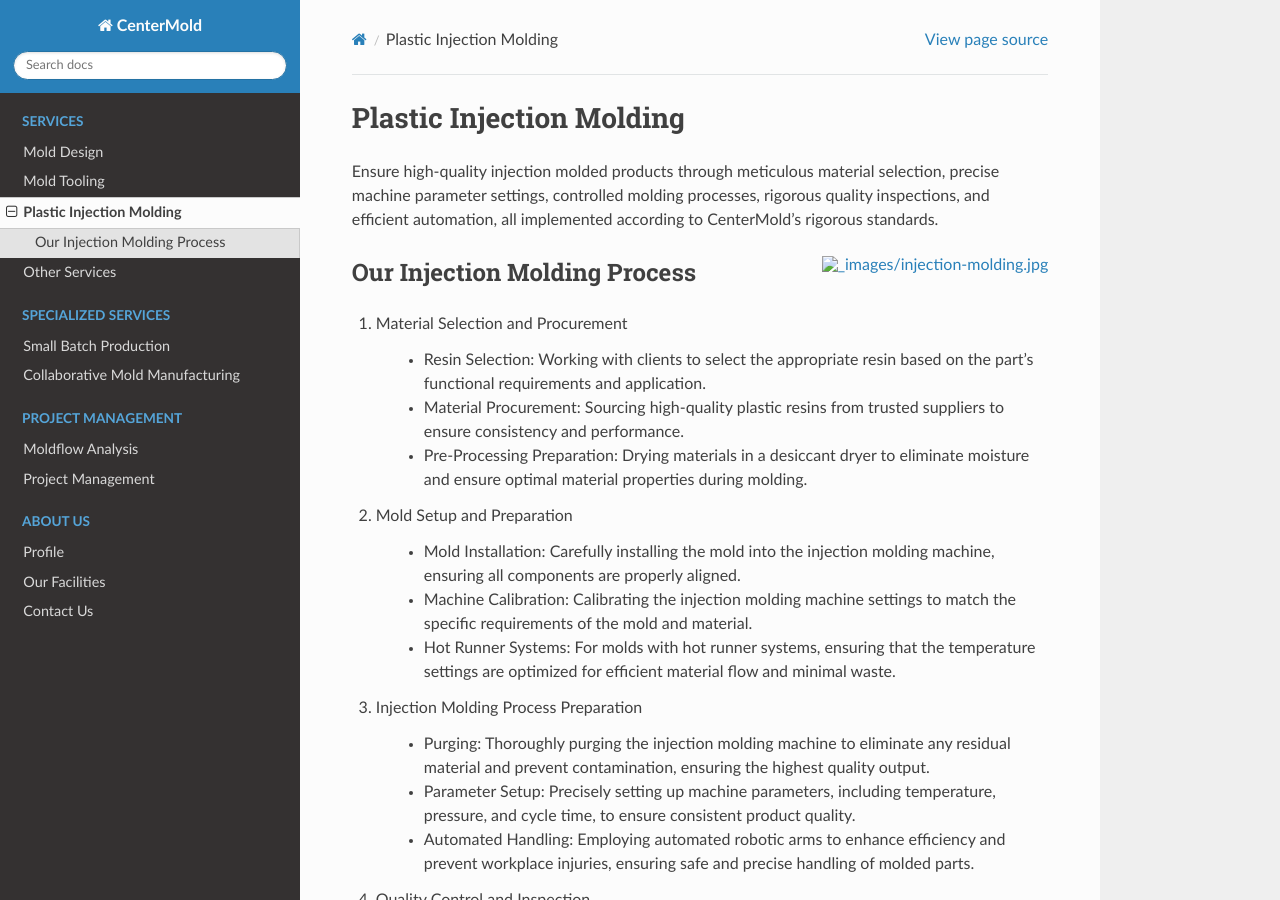
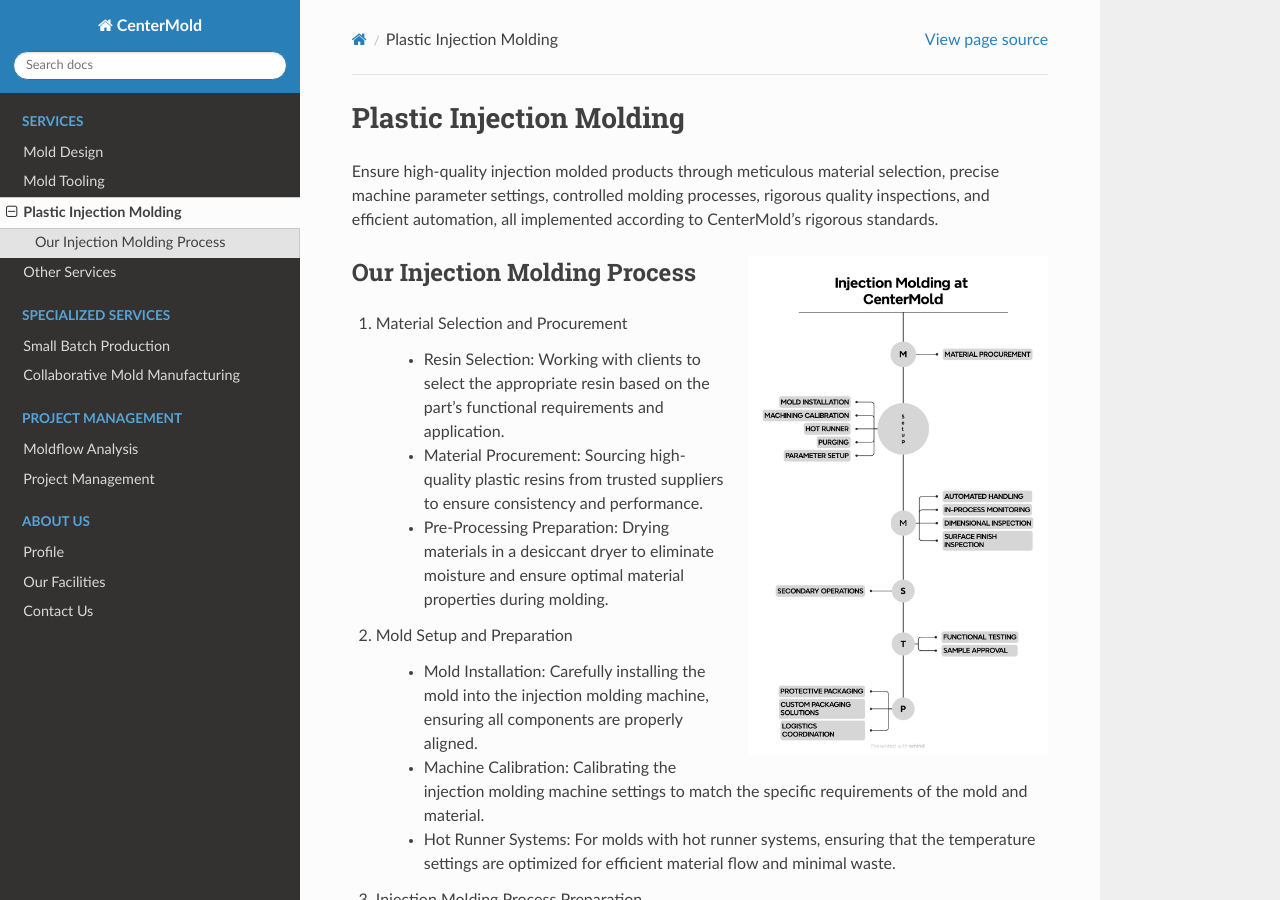
Before and after one commit to paultang/centermold, a Sphinx documentation site: the page built from source/Injection-Molding.rst, in a window 1280 px wide and 900 px high. Built offline with Sphinx 7.4.7 and the Read the Docs theme 2.0.0, drawn with Linux system fonts in a browser that asks for light colours.

Commit message:
Update Injection-Molding.rst

```diff
--- a/source/Injection-Molding.rst
+++ b/source/Injection-Molding.rst
@@ -11,7 +11,7 @@ Plastic Injection Molding
 ==========================
 Ensure high-quality injection molded products through meticulous material selection, precise machine parameter settings, controlled molding processes, rigorous quality inspections, and efficient automation, all implemented according to CenterMold's rigorous standards.
 
-.. figure:: _images/injection-molding.jpg
+.. figure:: _static/injection-molding.jpg
    :align: right
    :width: 300px
 
```
